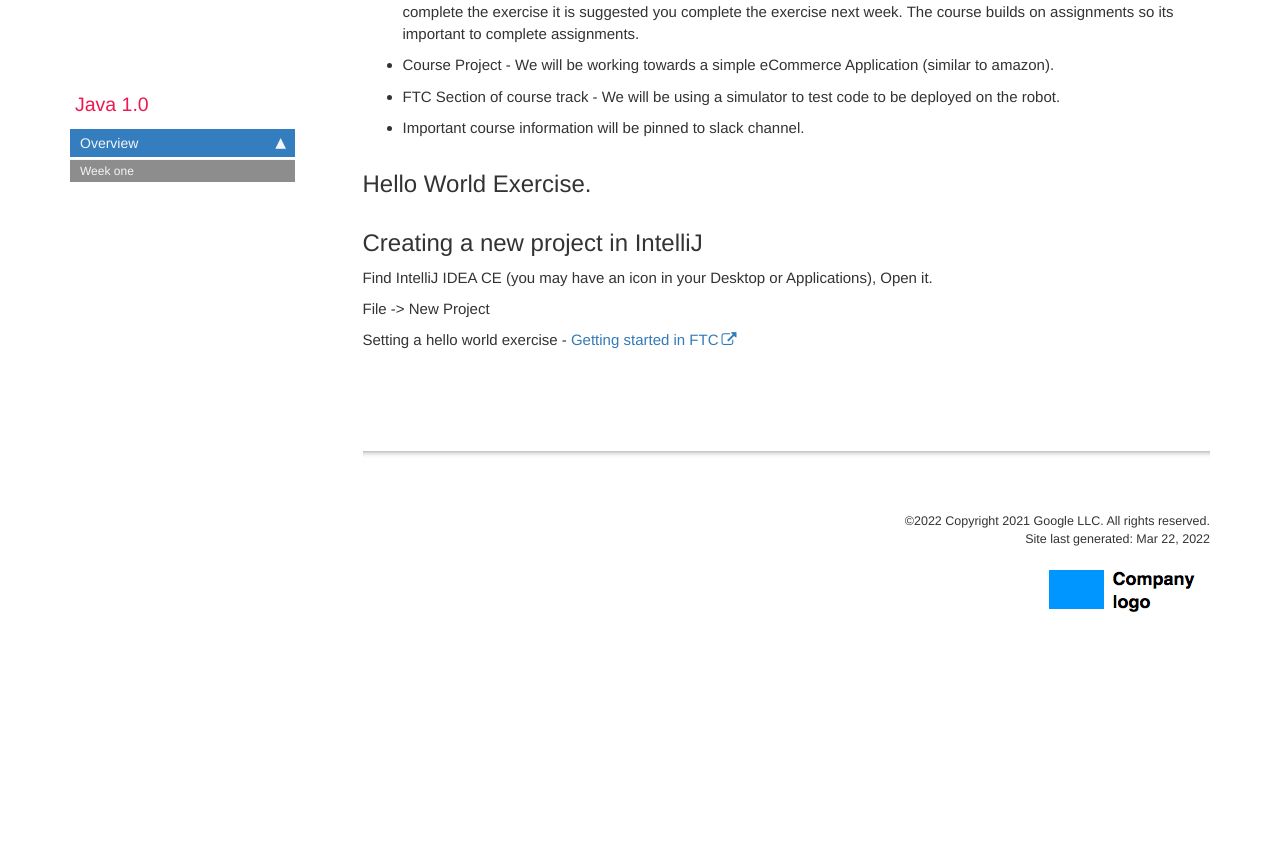
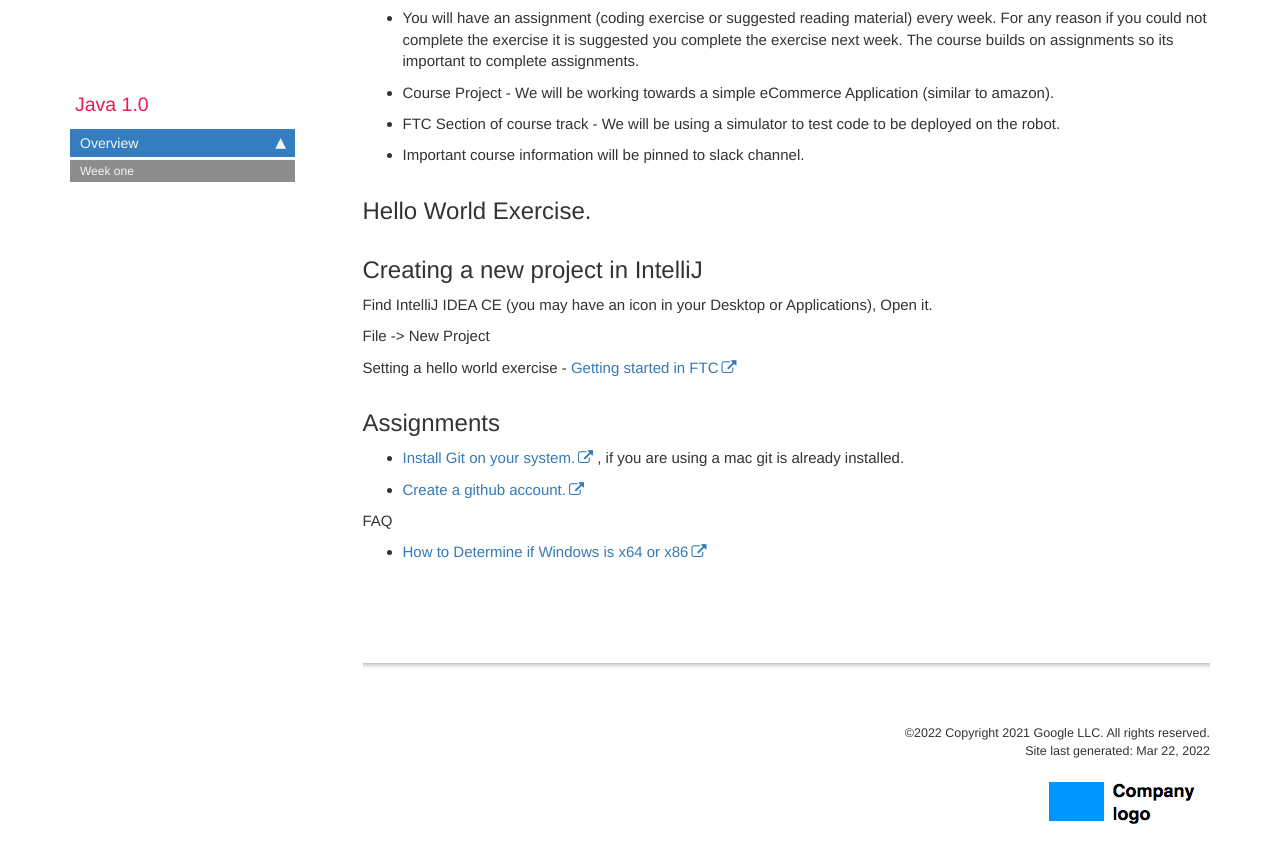
Before and after one commit to rambethina/java, a Jekyll site: the page built from pages/mydoc/mydoc_week_one.md, in a window 1280 px wide and 900 px high, scrolled down 1664 px. Shown: the top 863 px of the window. Built offline with Jekyll 4.4.1, drawn with Linux system fonts in a browser that asks for light colours; comment, search, counter and statistics services are not loaded; before the commit the page ends 2352 px from its top, so only the background shows below that.

Commit message:
Update Weekone content

```diff
--- a/pages/mydoc/mydoc_week_one.md
+++ b/pages/mydoc/mydoc_week_one.md
@@ -58,3 +58,11 @@ Find IntelliJ IDEA CE (you may have an icon in your Desktop or Applications), Op
 File -> New Project
 
 Setting a hello world exercise - [Getting started in FTC](https://gm0.org/en/stable/docs/getting-started-in-ftc/index.html)
+
+## Assignments
+* [Install Git on your system.](https://git-scm.com/book/en/v2/Getting-Started-Installing-Git) , if you are using a mac git is already installed.
+* [Create a github account.](https://www.wikihow.com/Create-an-Account-on-GitHub)
+
+FAQ
+
+* [How to Determine if Windows is x64 or x86](https://www.techwalla.com/articles/how-to-determine-if-windows-is-x64-or-x86)
```
